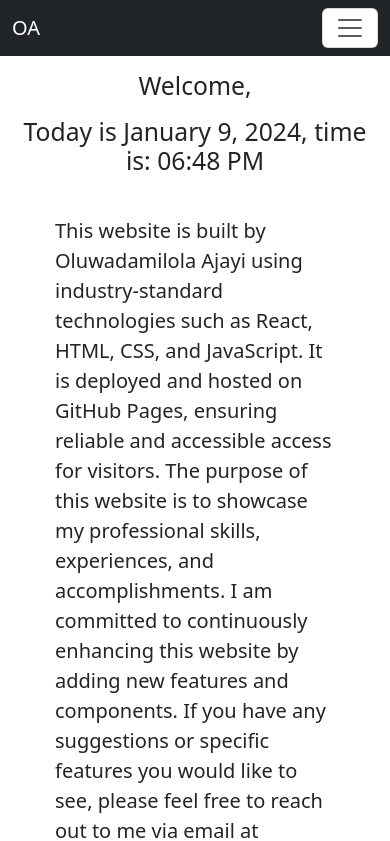
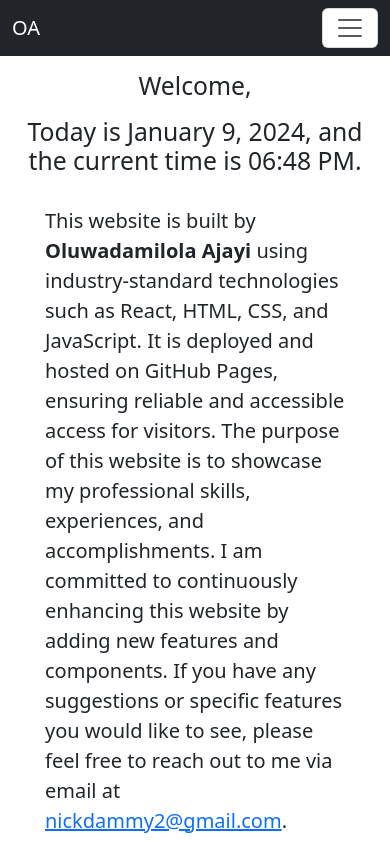
Before and after one commit to nickdammy/homepage, a React (Create React App) app: page /#/ in a window 390 px wide. Shown: the top 841 px of the page. Built offline with nearby package versions, Linux system fonts and the light colour scheme.

Commit message:
Added margins in mobile version

```diff
--- a/src/pages/experience.js
+++ b/src/pages/experience.js
@@ -23,9 +23,18 @@ function Experience(){
                     <div className="col-sm-3 d-flex justify-content-center">
                         <ProfileCard title="eOne Solutions" handle="@eOne" text="Software Developer" image={EonePic}/>
                     </div>
-
                 </div>
             </div>
+
+            <style>
+            {`
+            @media (max-width: 576px) {
+                .col-sm-3 {
+                    margin-bottom: 15px;
+                }
+            }
+            `}
+            </style>
 
         </div>
 
--- a/src/pages/homepage.js
+++ b/src/pages/homepage.js
@@ -7,10 +7,10 @@ function Homepage(){
         <div style={{padding:"15px", height: "100vh"}}>
             <h2 style={{textAlign:'center' }}>
                 <p>Welcome,</p>
-                <p> Today is {month} {currentDate.getDate()}, {currentDate.getFullYear()}, time is: {currentDate.toLocaleTimeString([], { hour: '2-digit', minute: '2-digit' })} </p>
+                <p>Today is {month} {currentDate.getDate()}, {currentDate.getFullYear()}, and the current time is {currentDate.toLocaleTimeString([], { hour: '2-digit', minute: '2-digit' })}.</p>
             </h2>
-            <p style={{ fontSize: '20px', margin:"40px"}}>
-                This website is built by Oluwadamilola Ajayi using industry-standard technologies such as React, HTML, CSS, and JavaScript. It is deployed and hosted on GitHub Pages, ensuring reliable and accessible access for visitors. The purpose of this website is to showcase my professional skills, experiences, and accomplishments.
+            <p style={{ fontSize: '20px', margin:"30px"}}>
+                This website is built by <strong> Oluwadamilola Ajayi </strong> using industry-standard technologies such as React, HTML, CSS, and JavaScript. It is deployed and hosted on GitHub Pages, ensuring reliable and accessible access for visitors. The purpose of this website is to showcase my professional skills, experiences, and accomplishments.
 
                 I am committed to continuously enhancing this website by adding new features and components. If you have any suggestions or specific features you would like to see, please feel free to reach out to me via email at <a href="mailto:nickdammy2@gmail.com">nickdammy2@gmail.com</a>.
 
```
